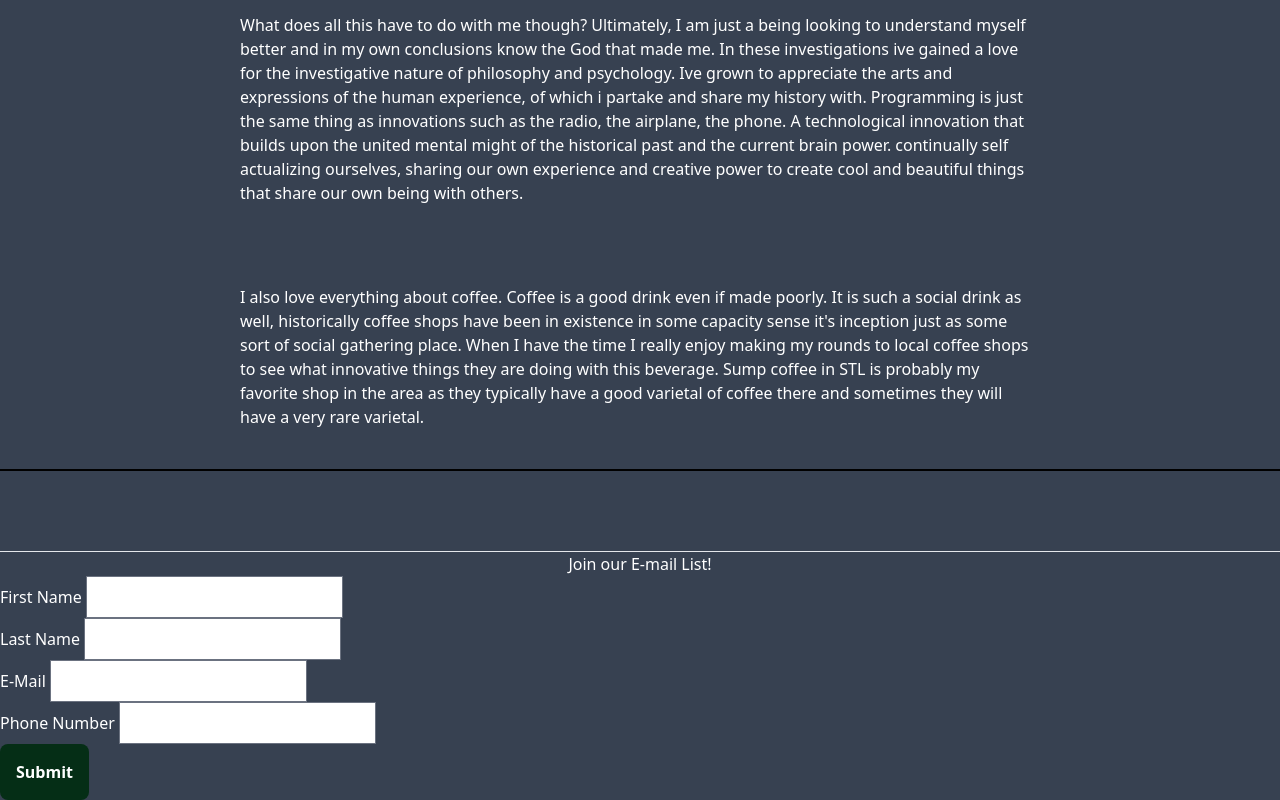
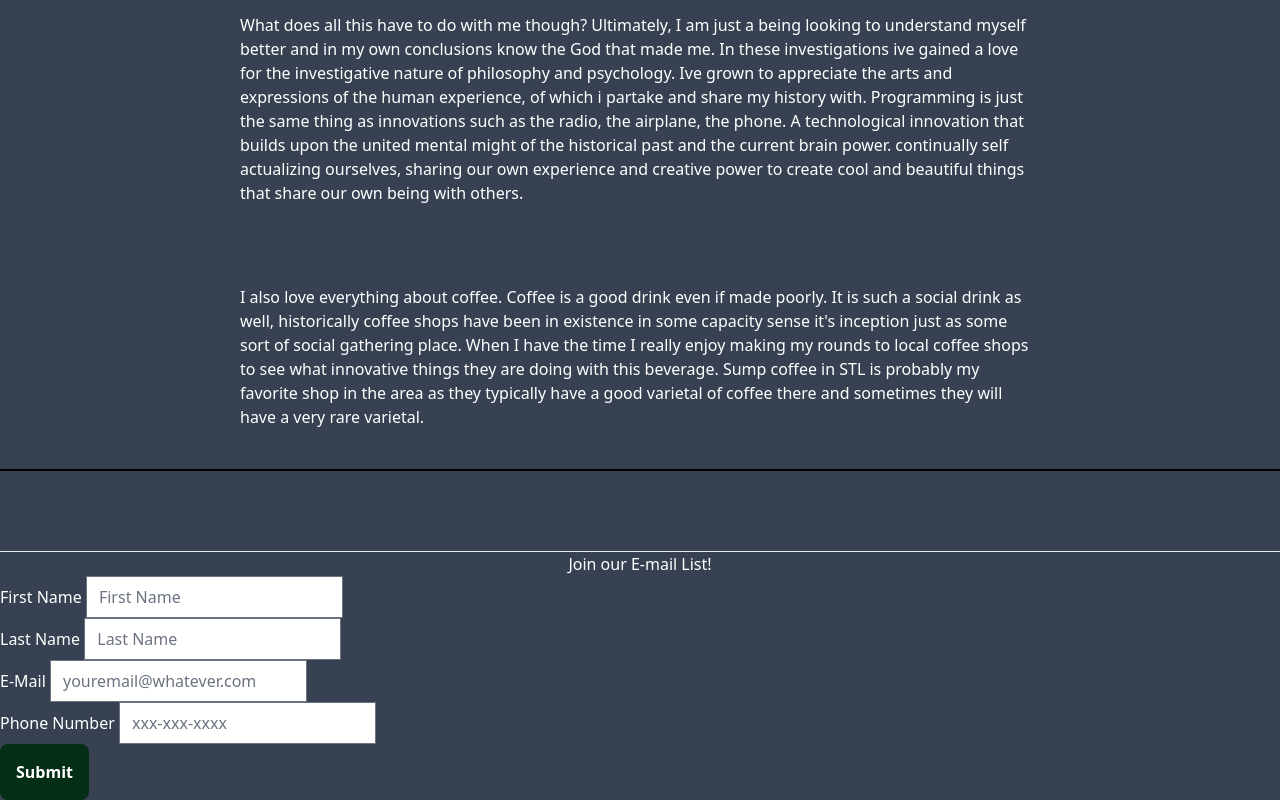
Before and after one commit to SWIC-177/html-css-skills-demo-ontologictelos, a website built with Vite: page index.html in a window 1280 px wide. Shown: the part 810-1610 px from the top of the page. Built offline with nearby package versions, Linux system fonts and the light colour scheme.

Commit message:
Update form html

```diff
--- a/index.html
+++ b/index.html
@@ -69,23 +69,38 @@
       <hr />
       <h1 class="text-center">Join our E-mail List!</h1>
       <div>
-        <label> First Name</label>
-        <input />
+        <label for=" first name"> First Name</label>
+        <input
+          type="text"
+          name="first name"
+          id="first name"
+          placeholder="First Name"
+        />
       </div>
 
       <div>
-        <label> Last Name </label>
-        <input />
+        <label for="last name"> Last Name </label>
+        <input
+          type="text"
+          name="last name"
+          id="last name"
+          placeholder="Last Name"
+        />
       </div>
 
       <div>
-        <label> E-Mail</label>
-        <input />
+        <label for="email"> E-Mail</label>
+        <input
+          type="email"
+          name=" email"
+          id="email"
+          placeholder="youremail@whatever.com"
+        />
       </div>
 
       <div>
-        <label> Phone Number </label>
-        <input />
+        <label for="phone"> Phone Number </label>
+        <input type="tel" name="phone" id="phone" placeholder="xxx-xxx-xxxx" />
       </div>
       <input
         class="items-center justify-center rounded-lg bg-green-950 p-4 font-bold text-white transition-transform hover:scale-110 hover:bg-green-800"
```
